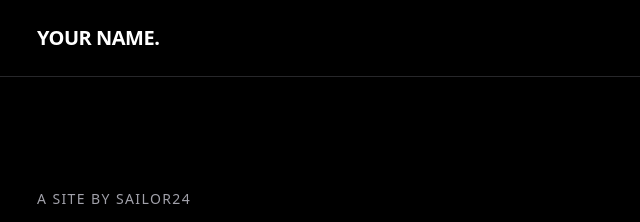
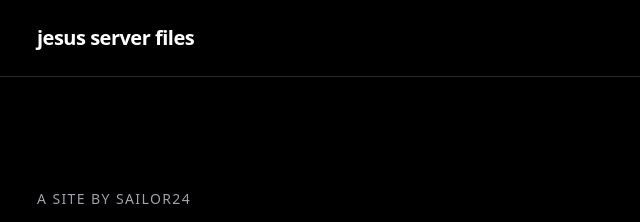
Before and after one commit to jesus-server-files/main, a plain HTML site: page index.html in a window 1280 px wide. Shown: the top 222 px of the page, 179-819 px from the left. Drawn offline with nearby package versions, Linux system fonts and the light colour scheme.

Commit message:
Update site brand name to 'jesus server files'

```diff
--- a/index.html
+++ b/index.html
@@ -88,7 +88,7 @@
 
             <!-- Site Logo / Brand Name -->
             <a href="#" class="text-xl font-bold tracking-tight text-white">
-                YOUR NAME.
+                jesus server files
             </a>
 
             <!-- Navigation Links -->
```
